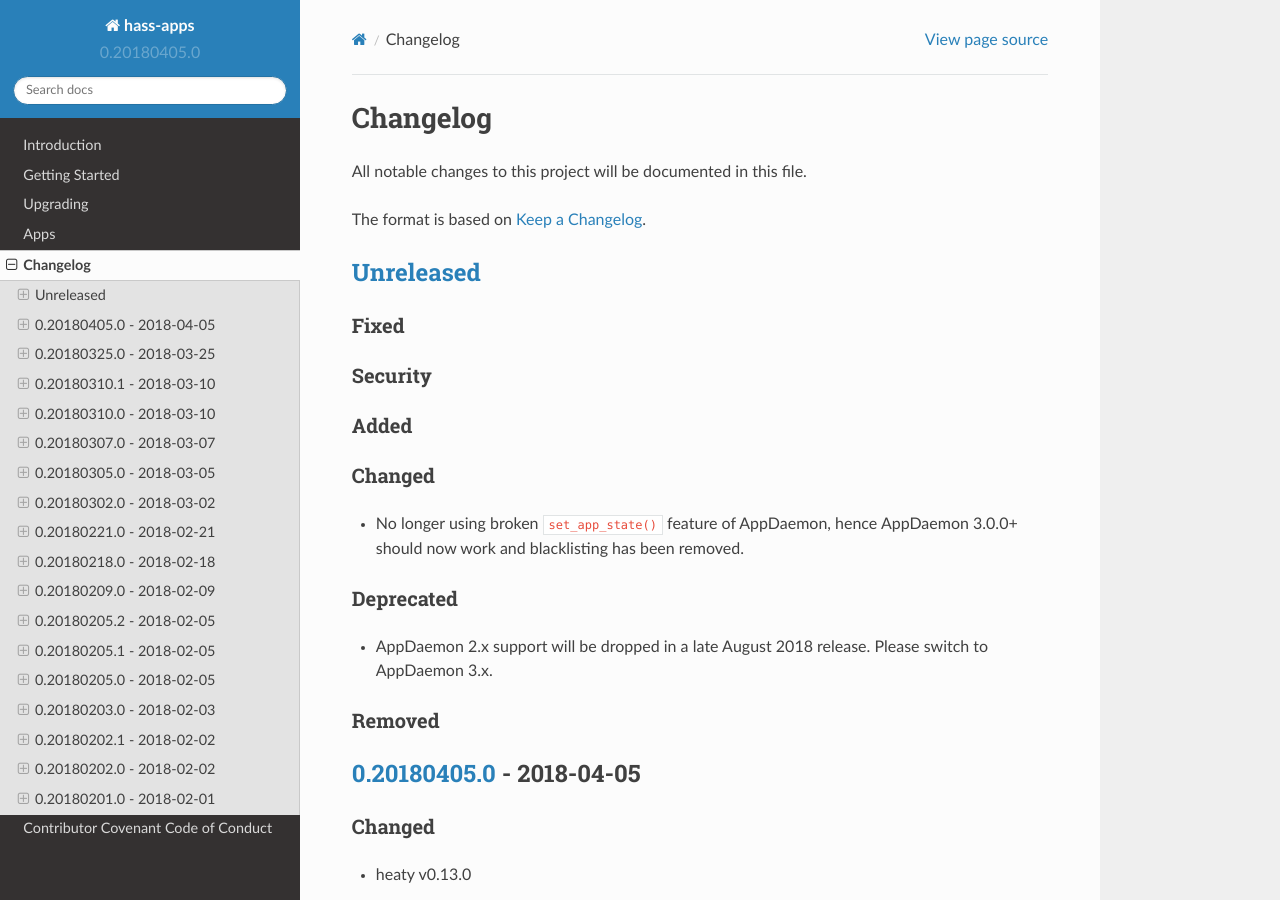
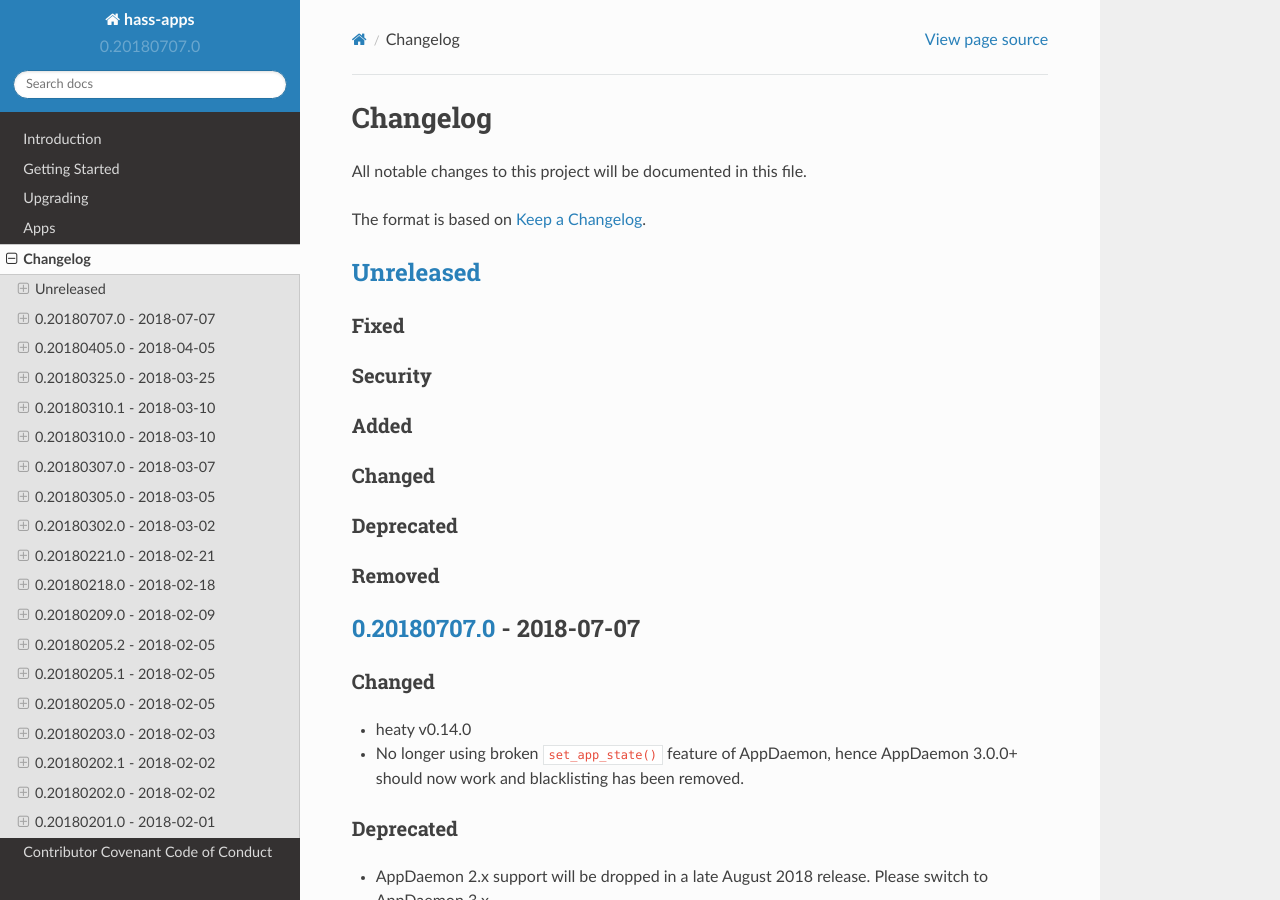
Before and after one commit to bob1de/hass-apps, a Sphinx documentation site: the page built from docs/CHANGELOG.md, in a window 1280 px wide and 900 px high. Built offline with Sphinx 7.4.7 and the Read the Docs theme 2.0.0, drawn with Linux system fonts in a browser that asks for light colours.

Commit message:
Release v0.20180707.0

```diff
--- a/docs/CHANGELOG.md
+++ b/docs/CHANGELOG.md
@@ -6,7 +6,7 @@ The format is based on [Keep a Changelog](http://keepachangelog.com/en/1.0.0/).
 
 
 ## [Unreleased]
-[Unreleased]: https://github.com/efficiosoft/hass-apps/compare/v0.20180405.0...HEAD
+[Unreleased]: https://github.com/efficiosoft/hass-apps/compare/v0.20180707.0...HEAD
 
 ### Fixed
 
@@ -15,14 +15,23 @@ The format is based on [Keep a Changelog](http://keepachangelog.com/en/1.0.0/).
 ### Added
 
 ### Changed
+
+### Deprecated
+
+### Removed
+
+
+## [0.20180707.0] - 2018-07-07
+[0.20180707.0]: https://github.com/efficiosoft/hass-apps/compare/v0.20180405.0...v0.20180707.0
+
+### Changed
+* heaty v0.14.0
 * No longer using broken ``set_app_state()`` feature of AppDaemon, hence
   AppDaemon 3.0.0+ should now work and blacklisting has been removed.
 
 ### Deprecated
 * AppDaemon 2.x support will be dropped in a late August 2018
   release. Please switch to AppDaemon 3.x.
-
-### Removed
 
 
 ## [0.20180405.0] - 2018-04-05
--- a/hass_apps/__init__.py
+++ b/hass_apps/__init__.py
@@ -3,4 +3,4 @@ The hass_apps package contains some useful apps for Home Assistant /
 AppDaemon.
 """
 
-__version__ = "0.20180405.0"
+__version__ = "0.20180707.0"
```
